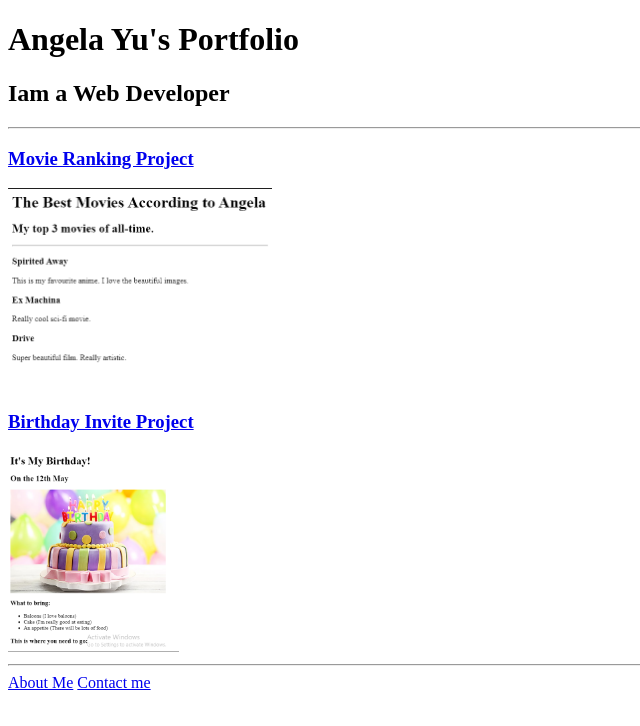
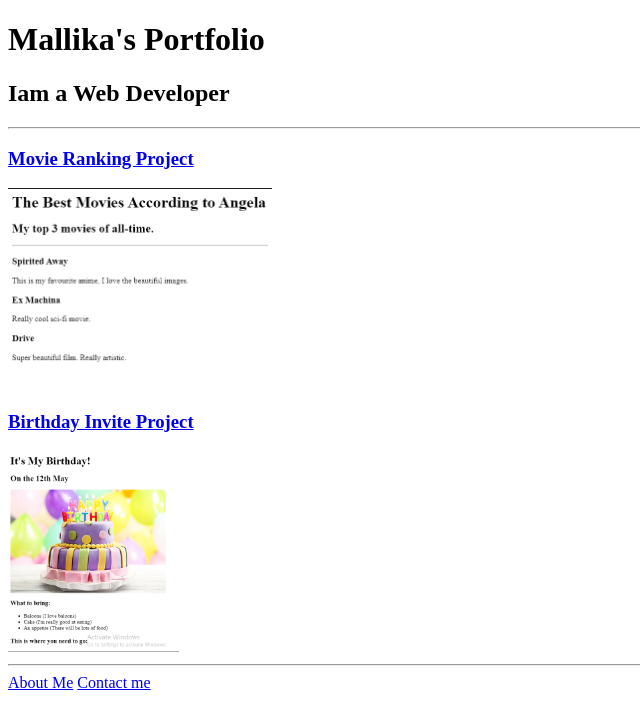
Before and after one commit to RajaMallika/portfolio-html, a plain HTML site: page index.html in a window 1280 px wide. Shown: the whole page, without its empty margins (0-640 px from the left). Drawn offline with Linux system fonts and the light colour scheme.

Commit message:
Update index.html

```diff
--- a/index.html
+++ b/index.html
@@ -2,10 +2,10 @@
 <html lang="en">
 <head>
     <meta charset="UTF-8">
-    <title>Angella Yu's Portfolio</title>
+    <title>Mallika's Portfolio</title>
 </head>
 <body>
-    <h1>Angela Yu's Portfolio</h1>
+    <h1>Mallika's Portfolio</h1>
     <h2>Iam a Web Developer</h2>
     <hr/>
     <h3><a href="./public/movie-ranking.html">Movie Ranking Project</a></h3>
```
